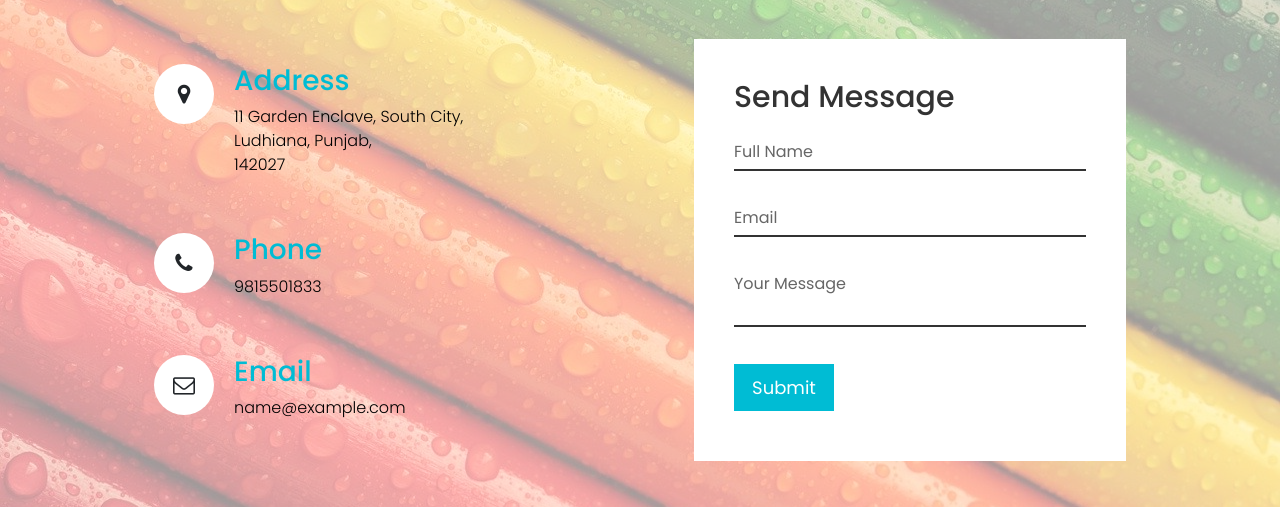
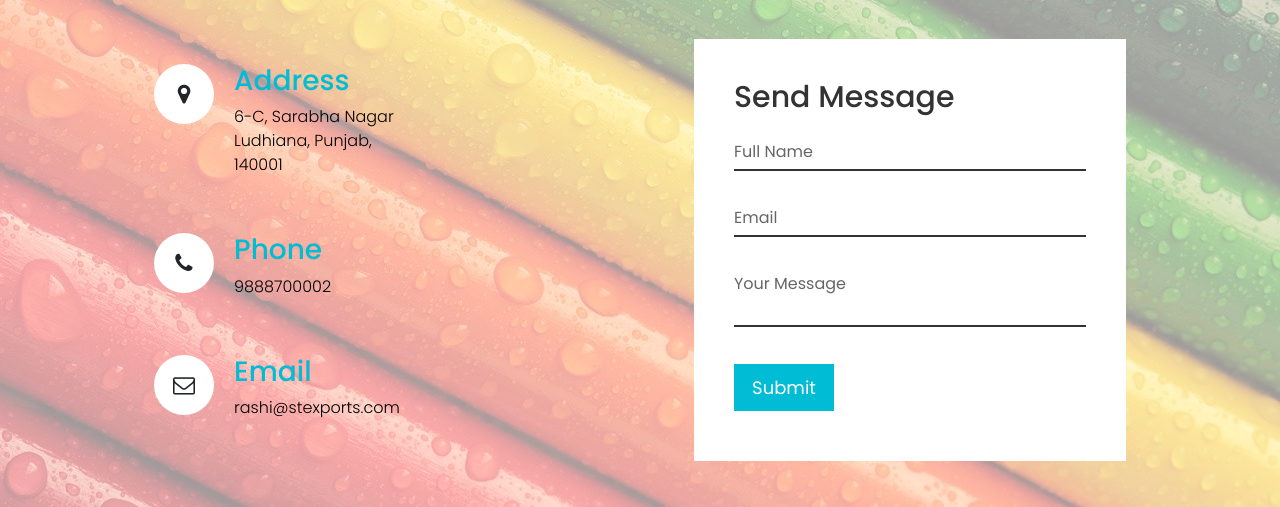
Before and after one commit to Rayansh14/pblwave2, a Django app: page /contact-us/ in a window 1280 px wide. Shown: the part 316-823 px from the top of the page. Run offline with Django 3.2, Linux system fonts and the light colour scheme; some libraries are stand-ins or nearby versions.

Commit message:
changed contact info

```diff
--- a/other/templates/contact.html
+++ b/other/templates/contact.html
@@ -205,9 +205,9 @@
                 <div class="text">
                     <h3>Address</h3>
                     <p>
-                        11 Garden Enclave, South City, <br />
+                        6-C, Sarabha Nagar<br />
                         Ludhiana, Punjab, <br />
-                        142027
+                        140001
                     </p>
                 </div>
             </div>
@@ -218,7 +218,7 @@
                 <div class="text">
                     <h3>Phone</h3>
                     <p>
-                        9815501833
+                        9888700002
                     </p>
                 </div>
             </div>
@@ -229,7 +229,7 @@
                 <div class="text">
                     <h3>Email</h3>
                     <p>
-                        name@example.com
+                        rashi@stexports.com
                     </p>
                 </div>
             </div>
--- a/other/views.py
+++ b/other/views.py
@@ -19,7 +19,7 @@ def contact(request):
             'Message from website',
             f'Somebody sent you a message through your Pebblwave website. \n \n Name: {name} \n Email: {email} \n \n Message: {msg}',
             'rayanshgupta1406@gmail.com',
-            ['emperornabhith@gmail.com'],
+            ['rashi@stexports.com'],
             fail_silently=False
         )
     return render(request, 'contact.html')
```
